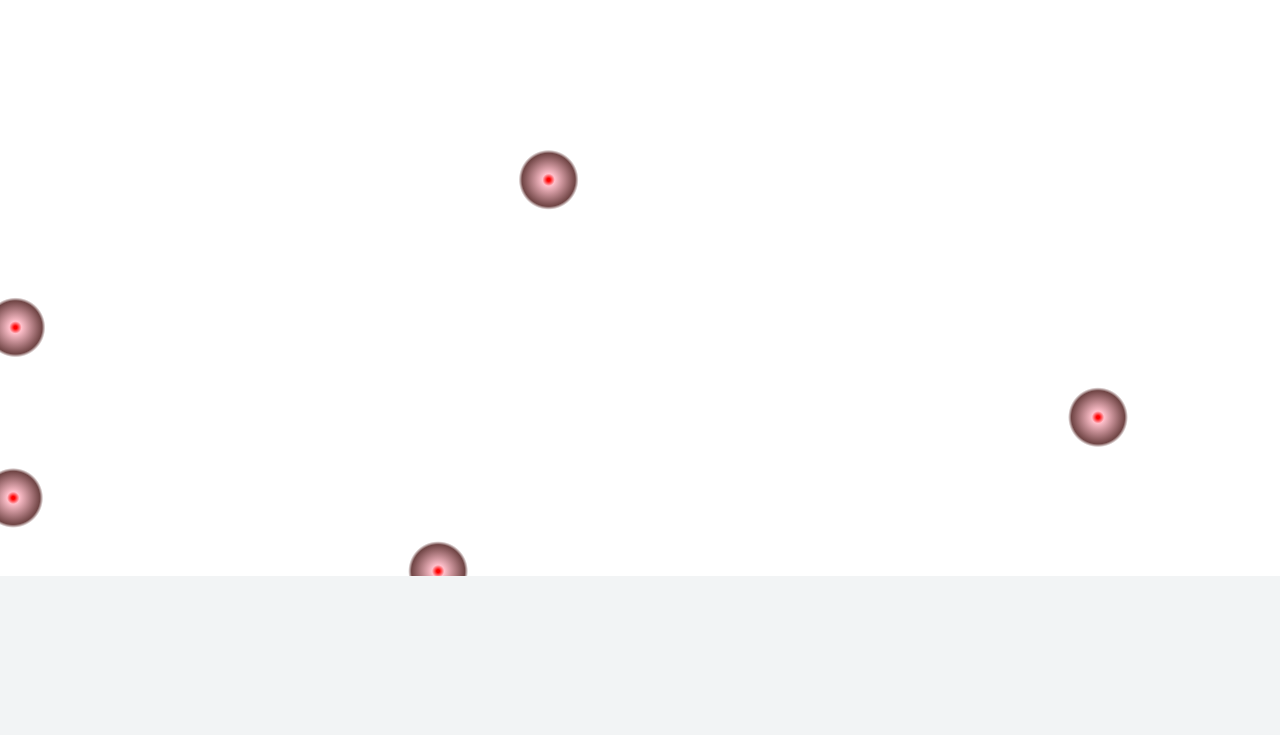
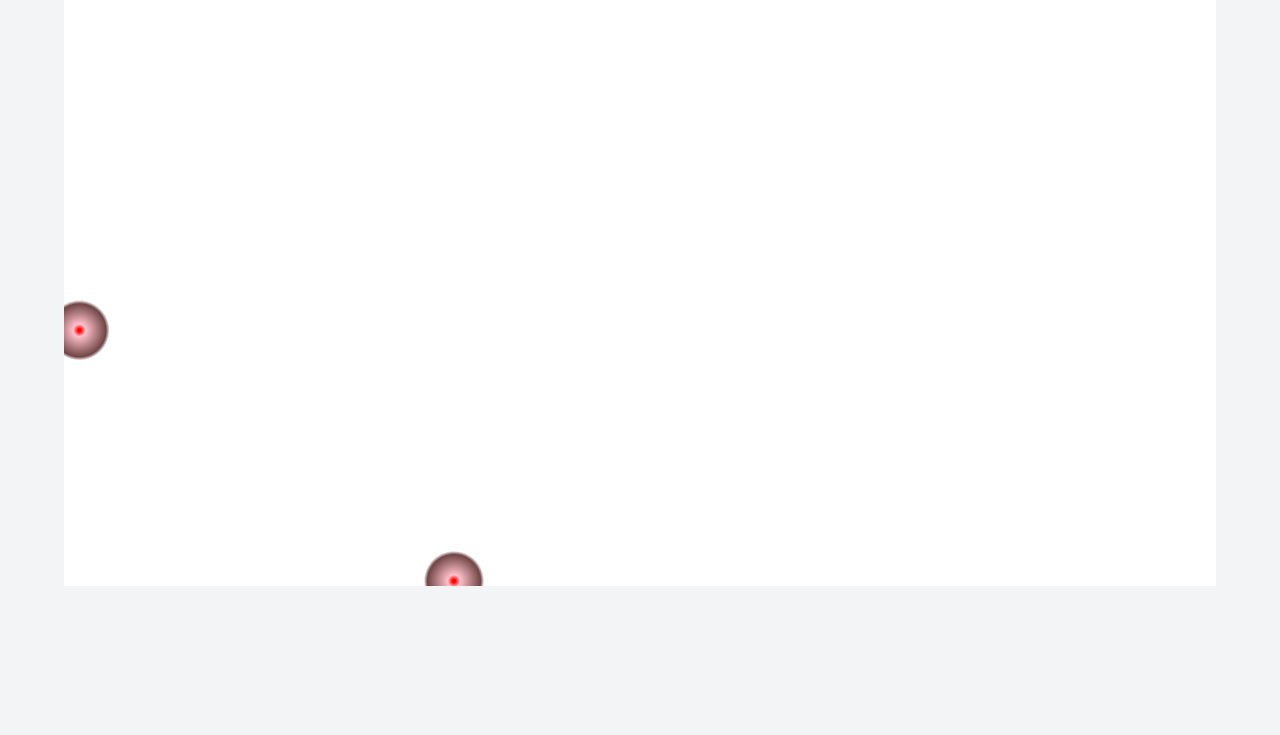
Before and after one commit to dahlki/blooming-ice, a website built with webpack: page public/index.html in a window 1280 px wide. Shown: the part 174-909 px from the top of the page. Before the commit the page ends 850 px from the top, so only its background shows below. Built offline with nearby package versions, Linux system fonts and the light colour scheme.

Commit message:
feat(tones): a specific tone plays depending on location of node

```diff
--- a/client/bloomingice.js
+++ b/client/bloomingice.js
@@ -1,40 +1,65 @@
 /*eslint-disable*/
 
 import paper from 'paper';
-import tones from '../public/music'
+import tones from '../public/music';
+import { playTone, makeAudioEls, numOfCols, getCell } from './utils';
 
 window.onload = () => {
+
+  ////// setup canvas with paper /////
   const canvas = document.getElementById('myCanvas');
   paper.setup(canvas);
-  console.log('paper', paper);
-  console.log('tones', tones);
 
-  const tone1 = new Audio(tones['1ogg'])
-  console.log('tone1',tone1);
+  ////// change canvas size when window is resized/////
+  const resizeCanvas = window.onresize = (event) => {
+    canvas.width = (window.innerWidth * .9);
+    canvas.height = (window.innerHeight * .9);
+  }
+  resizeCanvas();
 
-  const canvasNode = document.getElementsByTagName('head')[0];
-  canvasNode.appendChild(tone1)
+  let canvasWidth = canvas.width;
+  let canvasHeight = canvas.height;
+  paper.view.onResize = (event) => {
+    canvasWidth = canvas.width;
+    canvasHeight = canvas.height;
+  }
 
-  function playTone() {
-    const audioNode = document.querySelector('audio');
-    return document.querySelector('audio').play()
+  ////// get array of tones as html audio elements/////
+  const tonesArray = makeAudioEls();
+
+  ////// experimenting with playing audio //////
+
+  // play all tones in sequence:
+  function playSequence(start) {
+    let i = start;
+
+    (function playAllTones() {
+      if (i < 33) {
+        tonesArray[i - 1].onended = playAllTones
+
+        return function(j) {
+          i++;
+          console.log(`play ${j}`);
+          playTone(`${j}ogg`);
+        }(i)
+      }
+    }())
   }
-  playTone()
-    .then(()=> {
-      console.log("it's playing");
-    })
-    .catch((error) => {
-      throw new Error(error);
-    })
+  // playSequence(1);
 
-  const canvasWidth = paper.view.size.width;
-  const canvasHeight = paper.view.size.height;
+  // play a tone on repeat:
+  function playRepeat(id) {
+    const indexOfTone = id.slice(0, -3) - 1;
+    tonesArray[indexOfTone].loop = true;
+    (function playAllTones() {
+          console.log('play', id);
+          playTone(id);
+    }())
+  }
+  // playRepeat('30ogg')
 
-  ////// base with animated gradient/////
-  const basePos = [];
-  const NumOfChords = 30;
-  const NumOfRows = 3;
-  const NumOfCols = 10;
+  ////// nodes with animated gradient /////
+  const nodePositions = [];
 
   const path = new paper.Path.Circle(
     new paper.Point(Math.random() * canvasWidth, Math.random() * canvasHeight), 30
@@ -42,7 +67,7 @@ window.onload = () => {
 
   path.fillColor = {
     gradient: {
-      stops: [['red', 0.05], ['pink', 0.7], ['rgb(112, 69, 69)', 1], ['white', 1]],
+      stops: [['red', 0.05], ['pink', 0.7], ['rgb(112, 69, 69)', 1], ['rgba(250, 250, 250, 0)', 1]],
       radial: true
     },
     origin: path.position,
@@ -52,15 +77,27 @@ window.onload = () => {
   const pathS = new paper.SymbolDefinition(path);
   path.remove();
 
-  for (var i = 0; i < 6; i++) {
+  for (let i = 0; i < 3; i++) {
     const position = (new paper.Point(Math.random() * canvasWidth, Math.random() * canvasHeight));
     const pathI = pathS.place(position);
-    basePos.push(pathI.position)
+    nodePositions.push(pathI.position)
   }
-  console.log(basePos)
 
+  ////// play tones of cells /////
+  let cells = nodePositions.map(nodePos => {
+    return getCell(nodePos, canvasWidth, canvasHeight)
+  })
+  cells.forEach(cell => {
+    // playRepeat(`${cell.y * numOfCols + cell.x + 1}ogg`)
+  })
+  // let cell = getCell(nodePositions[0], canvasWidth, canvasHeight)
+  // console.log(cell);
+  // const toneId = `${cell.y * numOfCols + cell.x + 1}ogg`;
+  // console.log(toneId);
+  // playTone(toneId);
 
-  // This function is called each frame of the animation:
+  ////// main animation //////
+  ////// This function is called each frame of the animation: //////
   paper.view.onFrame = (event) => {
     var whiteStop = gradient.stops[2];
     // Animate the offset between 0.7 and 0.9:
--- /dev/null
+++ b/client/utils.js
@@ -0,0 +1,65 @@
+import tones from '../public/music';
+
+const numOfChords = 30;
+const numOfRows = 4;
+const numOfCols = 8;
+
+////// find audio element by id and play tone //////
+const playTone = (id) => {
+  const audioNode = document.getElementById(id);
+  audioNode.pause();
+  audioNode.load();
+  return audioNode.play()
+  .then(()=> {
+    console.log("it's playing");
+  })
+  .catch((error) => {
+    throw new Error(error);
+  })
+}
+
+////// helper function to sort strings by number //////
+function _sortByDigits(array) {
+  var re = /\D/g;
+
+  array.sort(function(a, b) {
+    return(parseInt(a.replace(re, ""), 10) - parseInt(b.replace(re, ""), 10));
+  });
+  return array;
+}
+
+////// create audio elements with ogg tone files //////
+const makeAudioEls = () => {
+  const tonesAudio = _sortByDigits(Object.keys(tones))
+    .map(toneName => {
+      let audioEl = new Audio(tones[toneName])
+      audioEl.id = `${toneName}`;
+      return audioEl;
+    }
+  );
+  const canvasNode = document.getElementsByTagName('canvas')[0];
+  tonesAudio.forEach(tone => canvasNode.appendChild(tone));
+  console.log(tonesAudio);
+  return tonesAudio;
+}
+
+////// get location of node on canvas 'grid' //////
+const getCell = (node, viewWidth, viewHeight) => {
+  const cellW = viewWidth / numOfCols;
+  const cellH = viewHeight / numOfRows;
+
+  for (let i = 0; i < numOfRows; i++) {
+    for (let j = 0; j < numOfCols; j++) {
+      if( node.x > j * cellW && node.x < j * cellW + cellW && node.y > i * cellH && node.y < i * cellH + cellH ) {
+        return {x: j, y: i};
+      }
+    }
+  }
+}
+
+module.exports = {
+  numOfCols,
+  playTone,
+  makeAudioEls,
+  getCell
+}
--- a/public/index.html
+++ b/public/index.html
@@ -7,20 +7,29 @@
 
 <body style="background-color: rgba(224, 229, 231, 0.4)">
 	<!-- <script type="text/javascript" src="./public/bundle.js" charset="utf-8" defer></script> -->
-	<canvas id="myCanvas" resize="true" width="1300" height="700" style=" background-color: white; justify-content: center"></canvas>
-	<h2 style="position: absolute; color: rgb(173, 169, 175); font-family: Georgia">BLOOMING ICE</h2>
+	<h2 style="z-index: 1000; display: inline; position: absolute; color: rgb(173, 169, 175); font-family: Georgia">BLOOMING ICE</h2>
+	<canvas id="myCanvas" resize="true" style=" background-color: white; justify-content: center; position absolute"></canvas>
 </body>
 
 <style>
 body {
-	display: flex;
+	display: inline-flex;
 	flexDirection: 'row';
 	box-sizing: border-box;
 	flex: 1;
 	justify-content: center;
+	text-align: center;
 	margin-top: 50px;
 	margin-bottom: 100px;
-	width: 100%;
+	width: 100vw;
+	height: 100vh;
+}
+canvas {
+	position: absolute;
+	top: 50%;
+	left: 50%;
+	transform: translate(-50%,-50%);
+	justify-content: center;
 }
 </style>
 
```
